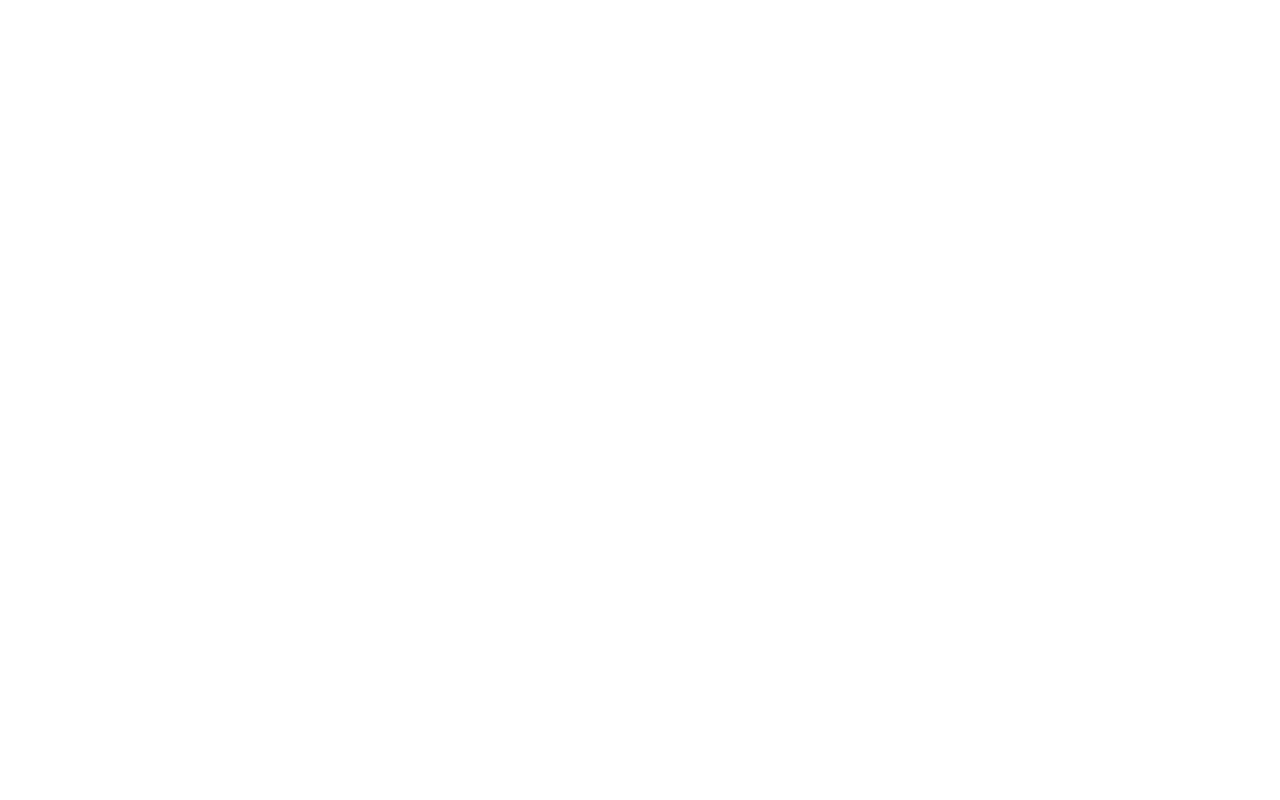
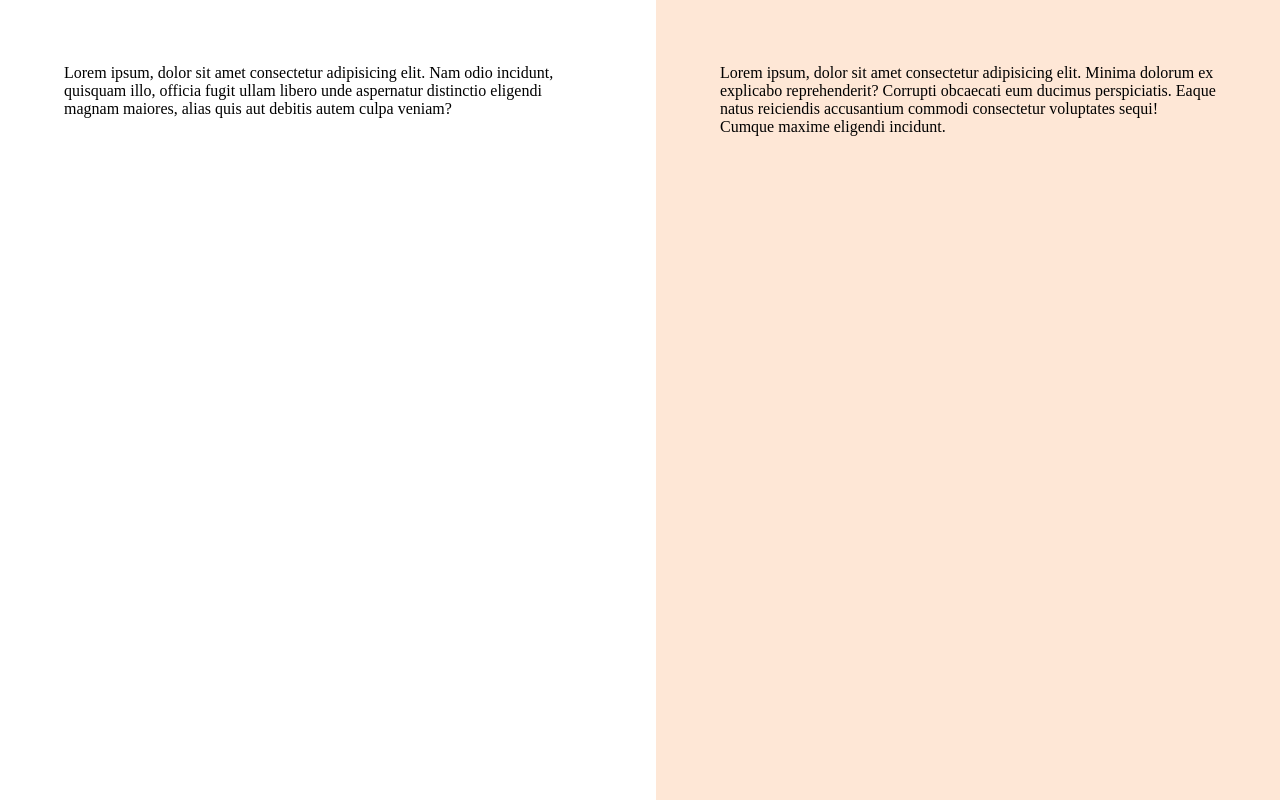
Before and after one commit to valmirvirtuoso/formulario-matricula, a plain HTML site: page index.html in a window 1280 px wide. Drawn offline with Linux system fonts and the light colour scheme.

Commit message:
adiciona a estilização do layout da página

```diff
--- a/index.html
+++ b/index.html
@@ -6,5 +6,25 @@
     <title>Estrelas do amanhã</title>
     <link rel="stylesheet" href="styles/index.css" />
   </head>
-  <body></body>
+  <body>
+    <div id="app">
+      <main>
+        <div class="main-container">
+          Lorem ipsum, dolor sit amet consectetur adipisicing elit. Nam odio
+          incidunt, quisquam illo, officia fugit ullam libero unde aspernatur
+          distinctio eligendi magnam maiores, alias quis aut debitis autem culpa
+          veniam?
+        </div>
+      </main>
+
+      <aside>
+        <div class="aside-container">
+          Lorem ipsum, dolor sit amet consectetur adipisicing elit. Minima
+          dolorum ex explicabo reprehenderit? Corrupti obcaecati eum ducimus
+          perspiciatis. Eaque natus reiciendis accusantium commodi consectetur
+          voluptates sequi! Cumque maxime eligendi incidunt.
+        </div>
+      </aside>
+    </div>
+  </body>
 </html>
--- a/styles/global.css
+++ b/styles/global.css
@@ -1,3 +1,9 @@
+* {
+  margin: 0px;
+  padding: 0px;
+  box-sizing: border-box;
+}
+
 :root {
   --font-family: "Poppins", sans-serif;
   --text: 400 1rem/1.5 var(--font-family);
@@ -16,3 +22,7 @@
   --stroke-highlight: #f3541c;
   --semantic-error: #dc2626;
 }
+
+body {
+  overflow: hidden;
+}
--- a/styles/index.css
+++ b/styles/index.css
@@ -1 +1,2 @@
 @import url(global.css);
+@import url(layout.css);
--- /dev/null
+++ b/styles/layout.css
@@ -0,0 +1,26 @@
+#app {
+  display: grid;
+  grid-template-columns: 51.25% 48.75%;
+
+  height: 100vh;
+  overflow: hidden;
+}
+
+main {
+  overflow: auto;
+  padding: 4rem;
+
+  & .main-container {
+    max-width: 33rem;
+    margin-left: auto;
+  }
+}
+
+aside {
+  padding: 4rem;
+  background-color: var(--surface-secondary);
+
+  & .aside-container {
+    max-width: 31rem;
+  }
+}
```
